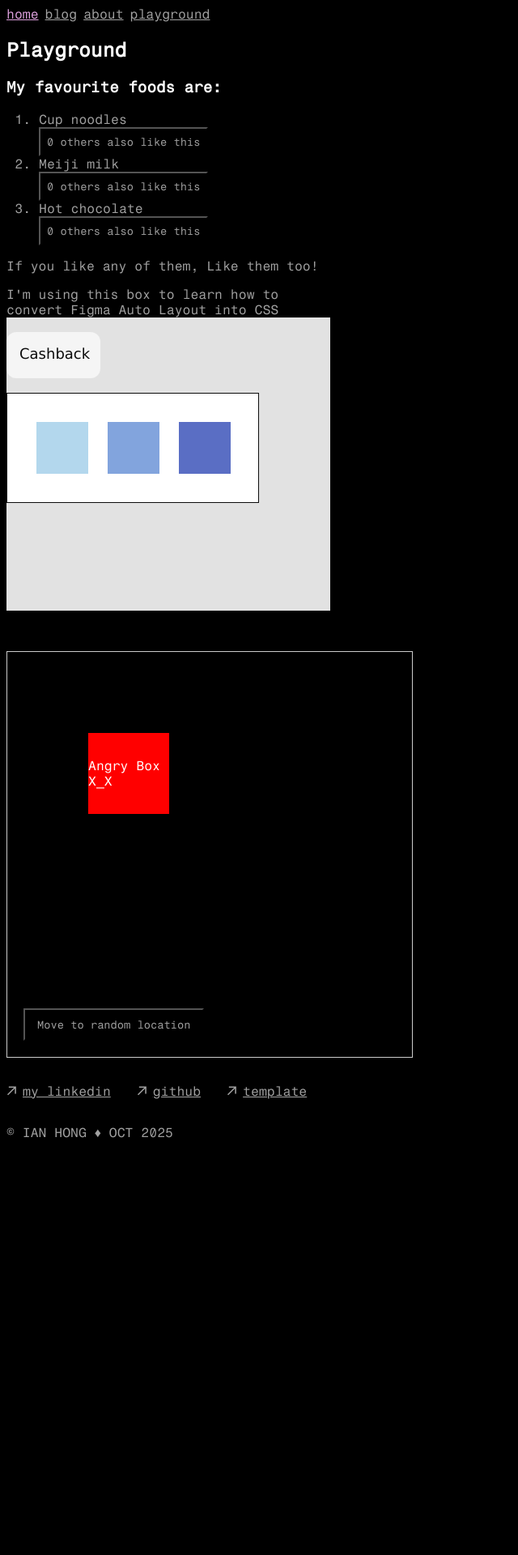
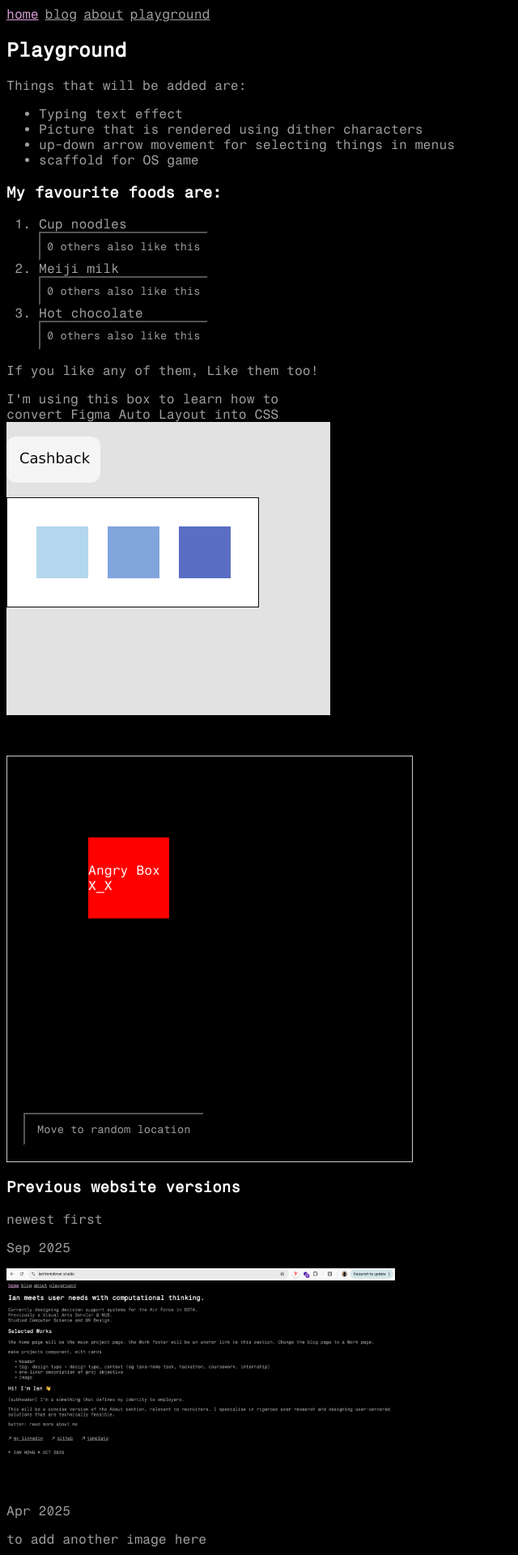
Before and after one commit to ianfromdover/ianfromdover, a Next.js app in the folder website/: page /playground in a window 1280 px wide. Shown: the top 1920 px of the page at 81% size, without its empty margins (0-640 px from the left). Before the commit the page ends 1424 px from the top, so only its background shows below. Built offline with nearby package versions, Linux system fonts and the light colour scheme.

Commit message:
feat(site): Add future feature plans

```diff
--- a/website/app/components/footer.tsx
+++ b/website/app/components/footer.tsx
@@ -55,7 +55,7 @@ export default function Footer() {
         </li>
       </ul>
       <p>
-        © IAN HONG ♦ OCT 2025
+        © Handmade by Ian Hong with React and CSS Modules ♦ Oct 2025
       </p>
     </footer>
   )
--- a/website/app/playground/page.tsx
+++ b/website/app/playground/page.tsx
@@ -1,6 +1,7 @@
 import LikeButton from 'app/components/like-button' // client component for interactivity
 import AutoLayout from 'app/components/auto-layout'
 import DvdBox from 'app/components/dvd-box'
+import Image from 'next/image'
 
 export const metadata = {
   title: 'Playground',
@@ -12,8 +13,16 @@ export default function Page() {
   const fav_foods = ['Cup noodles', 'Meiji milk', 'Hot chocolate'];
 
   return (
+    <p>
       <section>
         <h1>Playground</h1>
+        <p>Things that will be added are:</p>
+        <ul>
+          <li>Typing text effect</li>
+          <li>Picture that is rendered using dither characters</li>
+          <li>up-down arrow movement for selecting things in menus</li>
+          <li>scaffold for OS game</li>
+        </ul>
         <h3>
           My favourite foods are:
         </h3>
@@ -31,5 +40,20 @@ export default function Page() {
         <AutoLayout />
         <DvdBox />
       </section>
+      <section>
+        <h3>Previous website versions</h3>
+        <p>newest first</p>
+
+        <p>Sep 2025</p>
+        <Image
+          src='/img/2.png'
+          width={1920/4}
+          height={1080/4}
+          alt="How the website looks like in Sep 2025"
+        />
+        <p>Apr 2025</p>
+        <p>to add another image here</p>
+      </section>
+    </p>
   )
 }
```
Also changed, not shown: website/public/img/2.png (added), 1 other file (tests, documents, lock files or other folders). Lines whose indentation alone changed are shown as unchanged.
